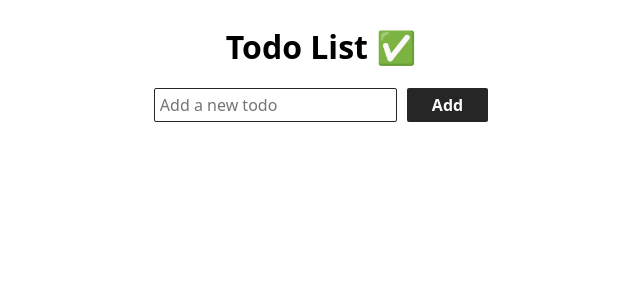
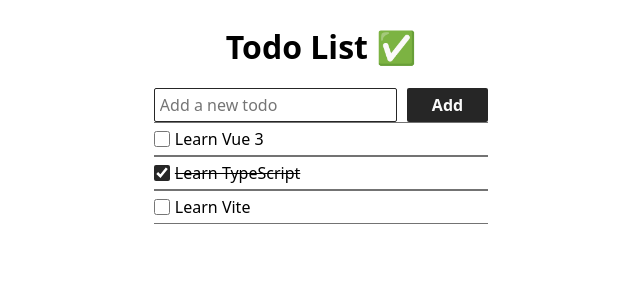
Before and after one commit to lui5gl/todo-list, a Vue app: page / in a window 1280 px wide. Shown: the top 300 px of the page, without its empty margins (319-959 px from the left). Built offline with nearby package versions, Linux system fonts and the light colour scheme.

Commit message:
add todo list functionality with item component

```diff
--- a/src/App.vue
+++ b/src/App.vue
@@ -1,3 +1,14 @@
+<script setup lang="ts">
+import item from "./components/item.vue";
+import { ref } from "vue";
+
+const items = ref([
+  { text: "Learn Vue 3", completed: false },
+  { text: "Learn TypeScript", completed: true },
+  { text: "Learn Vite", completed: false },
+]);
+</script>
+
 <template>
   <main>
     <section>
@@ -6,6 +17,13 @@
         <input type="text" class="todo-input" placeholder="Add a new todo" />
         <button class="add-input" type="submit">Add</button>
       </form>
+      <ul>
+        <item
+          v-for="item in items"
+          :text="item.text"
+          :is-completed="item.completed"
+        />
+      </ul>
     </section>
   </main>
 </template>
--- /dev/null
+++ b/src/components/item.vue
@@ -0,0 +1,52 @@
+<script setup lang="ts">
+defineProps<{ text: string; isCompleted: boolean }>();
+</script>
+
+<template>
+  <li>
+    <input type="checkbox" :checked="isCompleted" />
+    <span :class="isCompleted ? 'completed' : ''">{{ text }}</span>
+  </li>
+</template>
+
+<style scoped>
+li {
+  gap: 5px;
+  width: 100%;
+  display: flex;
+  padding: 5px 0;
+  align-items: center;
+  border-top: 1px solid #737373;
+  border-bottom: 1px solid #737373;
+}
+
+input[type="checkbox"] {
+  width: 16px;
+  height: 16px;
+  accent-color: #262626;
+
+  &:checked {
+    span {
+      text-decoration: line-through;
+    }
+  }
+}
+
+.completed {
+  text-decoration: line-through;
+}
+
+.delete-button {
+  border: none;
+  margin-left: auto;
+  background-color: transparent;
+  width: 24px;
+  height: 24px;
+  border-radius: 4px;
+
+  &:hover {
+    cursor: pointer;
+    background-color: #e5e5e5;
+  }
+}
+</style>
```
